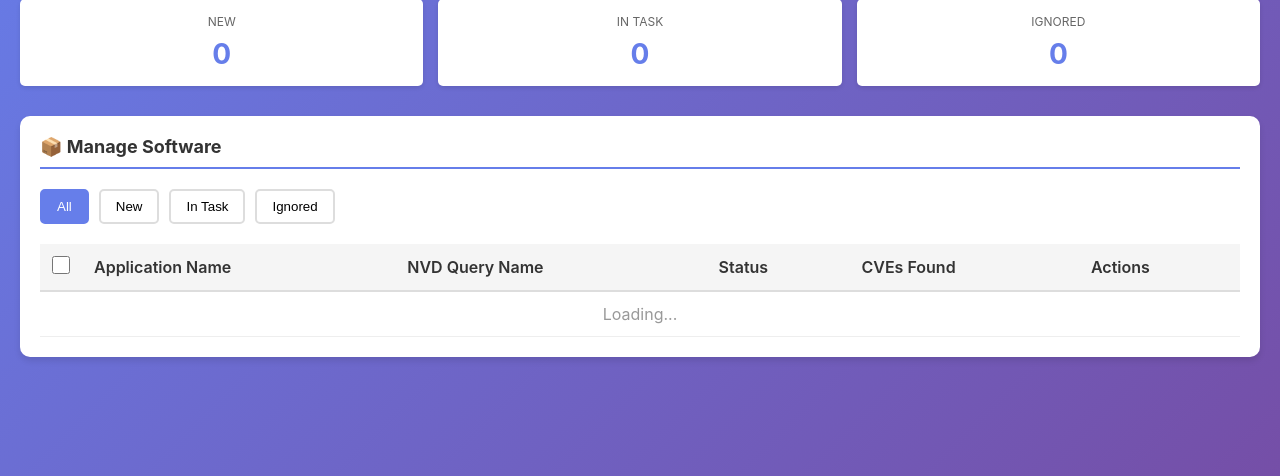
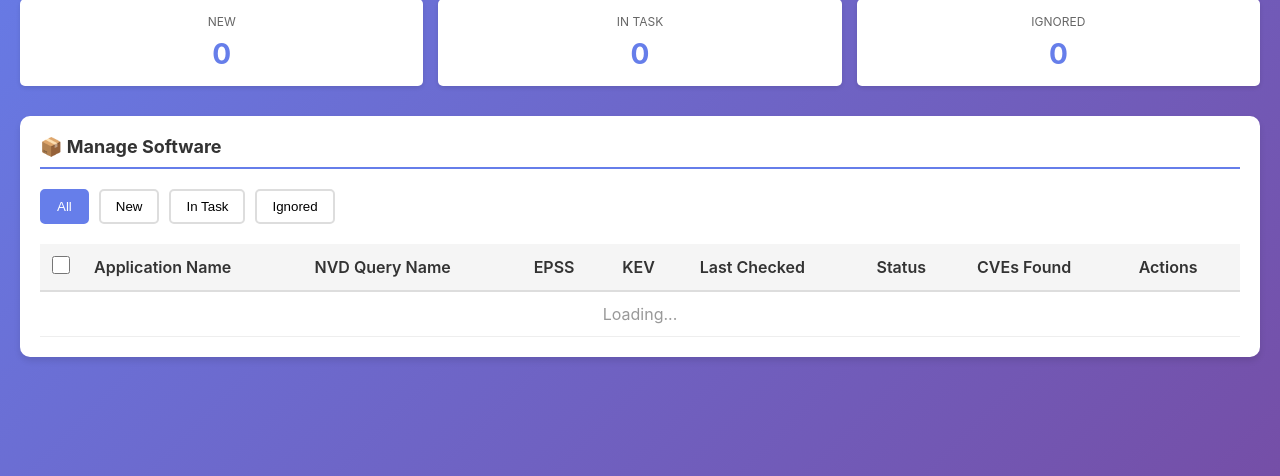
Before and after one commit to zaharevic/diplom_tmp, a FastAPI app: page /software-management in a window 1280 px wide. Shown: the part 181-657 px from the top of the page. Run offline with FastAPI, Linux system fonts and the light colour scheme; tables that the repository leaves empty hold one stand-in row (values such as "Sample post"); parts of the project's set-up code (start-up, migrations or seed data) failed here and were passed over.

Commit message:
feat(software-management): add EPSS, KEV, and Last Checked columns to software table

```diff
--- a/server/templates/software_management.html
+++ b/server/templates/software_management.html
@@ -404,13 +404,16 @@
                         <th class="checkbox-col"><input type="checkbox" id="selectAll" onchange="toggleSelectAll(this.checked)"></th>
                         <th>Application Name</th>
                         <th>NVD Query Name</th>
+                        <th>EPSS</th>
+                        <th>KEV</th>
+                        <th>Last Checked</th>
                         <th>Status</th>
                         <th>CVEs Found</th>
                         <th>Actions</th>
                     </tr>
                 </thead>
                 <tbody id="softwareBody">
-                    <tr><td colspan="6" style="text-align:center; color:#999;">Loading...</td></tr>
+                    <tr><td colspan="9" style="text-align:center; color:#999;">Loading...</td></tr>
                 </tbody>
             </table>
         </div>
@@ -475,7 +478,7 @@
 
             const tbody = document.getElementById('softwareBody');
             if (filtered.length === 0) {
-                tbody.innerHTML = '<tr><td colspan="6" style="text-align:center; color:#999;">No software found</td></tr>';
+                tbody.innerHTML = '<tr><td colspan="9" style="text-align:center; color:#999;">No software found</td></tr>';
                 updateBulkActionsUI();
                 return;
             }
@@ -489,6 +492,9 @@
                     </td>
                     <td><strong>${sw.original_name}</strong></td>
                     <td><code>${sw.normalized_for_nvd}</code></td>
+                    <td>${(sw.ep_ss && Number(sw.ep_ss) > 0) ? '<strong style="color:#c62828">' + Number(sw.ep_ss).toFixed(6) + '</strong>' : '<span style="color:#999;">-</span>'}</td>
+                    <td>${sw.in_kev ? '<strong style="color:#c62828">YES</strong>' : 'NO'}</td>
+                    <td>${sw.last_checked ? sw.last_checked : '-'}</td>
                     <td><span class="status-badge status-${sw.status}">${sw.status}</span></td>
                     <td>${sw.cached ? '<span style="color:#d32f2f; font-weight:600;">' + sw.cves_found + ' CVE(s)</span>' : '<span style="color:#999;">-</span>'}</td>
                     <td>
```
